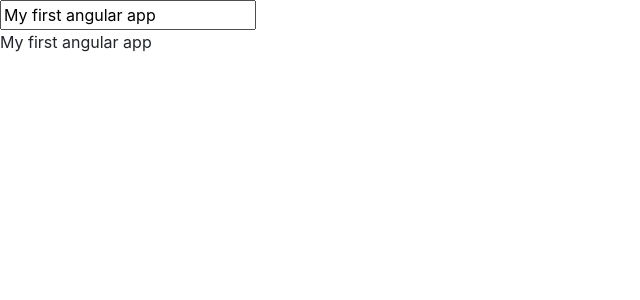
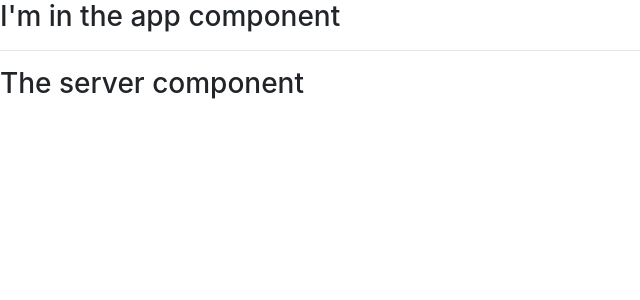
Before and after one commit to IlgssonBraga/angular-app, an Angular app: page / in a window 1280 px wide. Shown: the top 300 px of the page, without its empty margins (0-640 px from the left). Built offline with nearby package versions, Linux system fonts and the light colour scheme.

Commit message:
new component

```diff
--- a/src/app/app.component.html
+++ b/src/app/app.component.html
@@ -1,2 +1,3 @@
-<input type="text" [(ngModel)]="name">
-<p>{{name}}</p>
+<h3>I'm in the app component</h3>
+<hr/>
+<app-server></app-server>
--- a/src/app/app.module.ts
+++ b/src/app/app.module.ts
@@ -3,10 +3,12 @@
 import { FormsModule } from '@angular/forms';
 
 import { AppComponent } from './app.component';
+import { ServerComponent } from './server/server.component';
 
 @NgModule({
   declarations: [
-    AppComponent
+    AppComponent,
+    ServerComponent
   ],
   imports: [
     BrowserModule,
--- /dev/null
+++ b/src/app/server/server.component.html
@@ -0,0 +1 @@
+<h3>The server component</h3>
```
Also changed, not shown: src/app/server/server.component.ts (added, +7 -0 lines).
